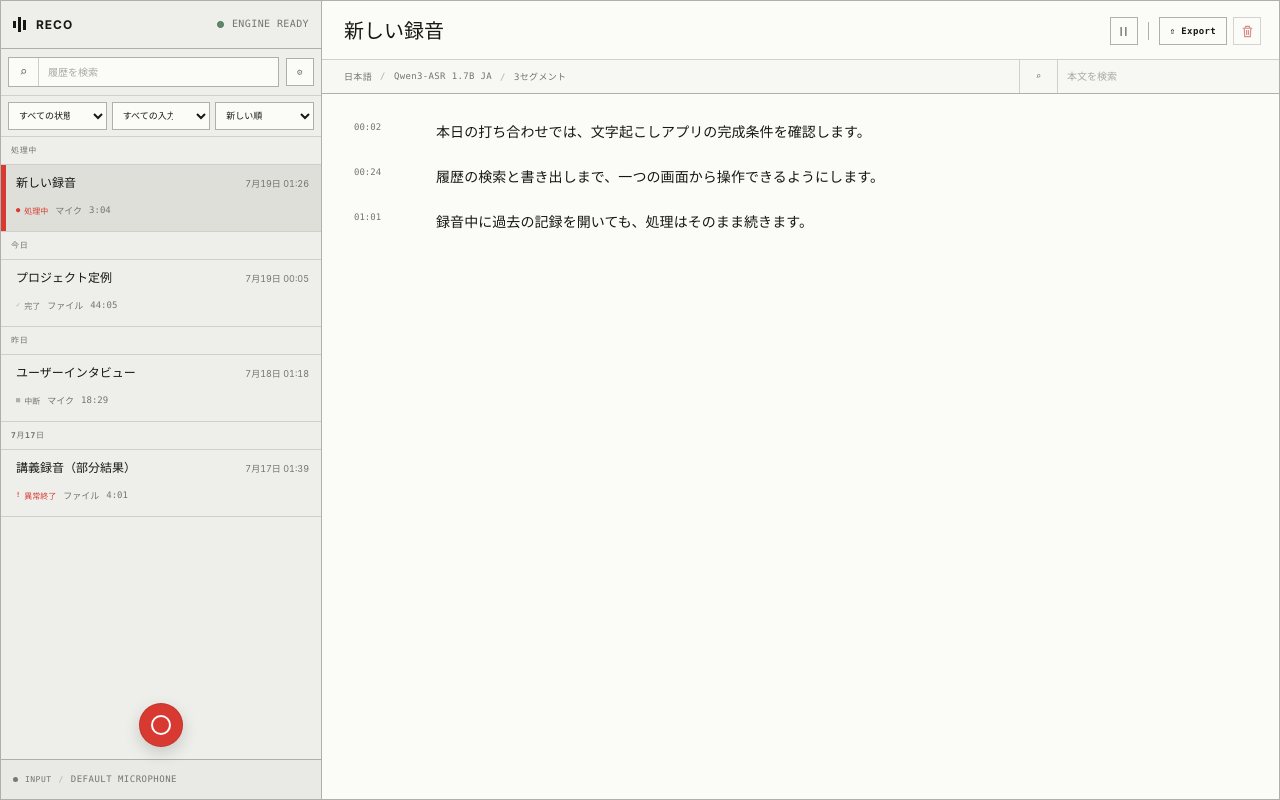
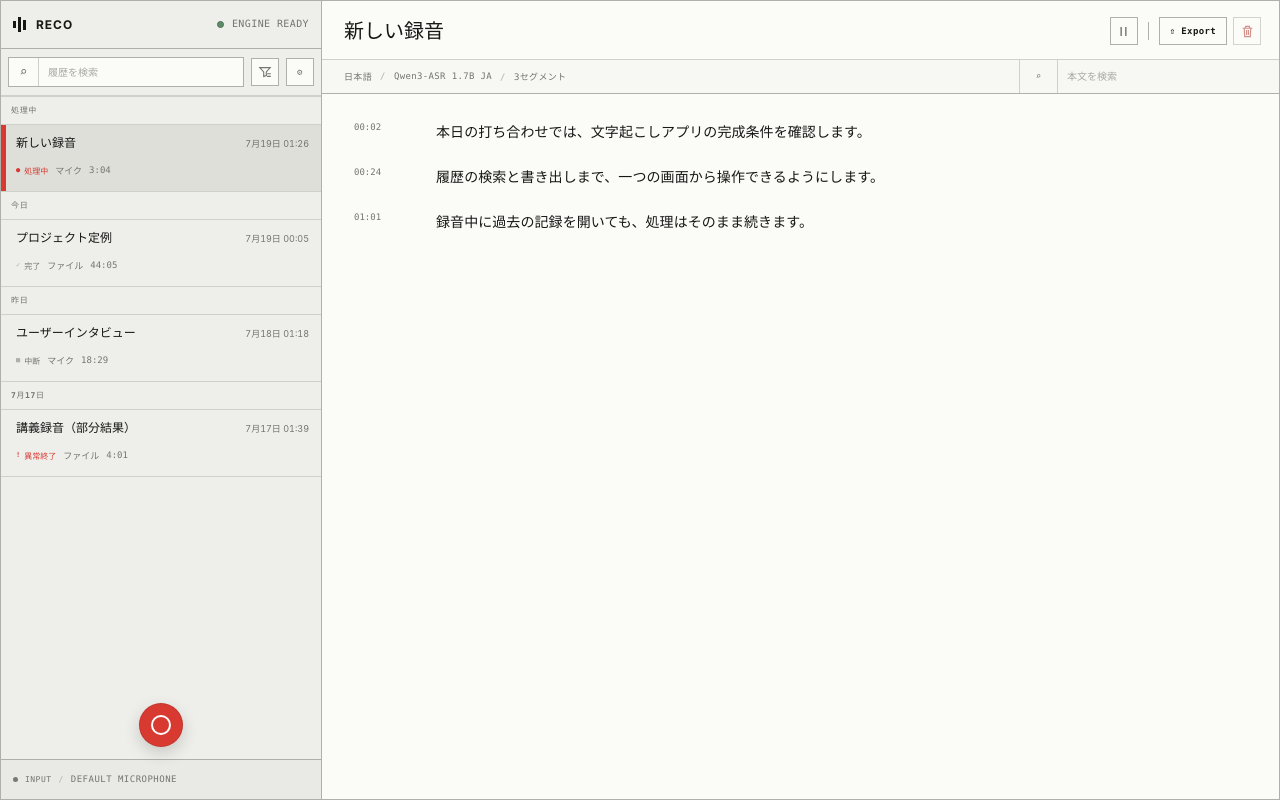
Before and after one commit to ph0ryn/RecoGUI, a React (Vite) app: page / in a window 1280 px wide. Built offline with nearby package versions, Linux system fonts and the light colour scheme.

Commit message:
feat: move history filters into toolbar menu
- replace persistent filter controls with a compact filter and sort button

- preserve selections and close the menu on outside click or Escape

```diff
--- a/src/App.css
+++ b/src/App.css
@@ -140,7 +140,7 @@ button:disabled {
 .mode-label,
 .machine-state,
 .history-search,
-.filters,
+.filter-popover,
 .history-row-meta,
 .status-badge,
 .session-metadata,
@@ -327,6 +327,7 @@ button:disabled {
 }
 
 .history-toolbar {
+  position: relative;
   grid-row: 2;
   border-bottom: 1px solid var(--line);
 }
@@ -368,22 +369,60 @@ button:disabled {
   background: var(--panel) !important;
 }
 
-.filters {
-  display: grid;
-  grid-template-columns: repeat(3, minmax(0, 1fr));
-  gap: 5px;
-  padding: 6px 7px;
+.filter-menu-wrap {
+  position: relative;
+  flex: none;
 }
 
-.filters label {
-  min-width: 0;
+.filter-button {
+  width: 28px !important;
+  height: 28px !important;
+  border: 1px solid var(--line-dark) !important;
+  background: var(--panel) !important;
 }
 
-.filters label > span {
-  display: none;
+.filter-button svg {
+  width: 14px;
+  height: 14px;
+  fill: none;
+  stroke: currentcolor;
+  stroke-linecap: square;
+  stroke-linejoin: miter;
+  stroke-width: 1.25;
 }
 
-.filters select,
+.filter-button.active {
+  color: var(--ink);
+  background: var(--selected) !important;
+}
+
+.filter-popover {
+  position: absolute;
+  z-index: 70;
+  top: calc(100% + 5px);
+  right: 0;
+  display: grid;
+  width: 220px;
+  gap: 9px;
+  padding: 10px;
+  border: 1px solid var(--line-dark);
+  background: var(--panel);
+  box-shadow: 6px 6px 0 rgb(0 0 0 / 12%);
+}
+
+.filter-popover label {
+  display: grid;
+  min-width: 0;
+  gap: 4px;
+}
+
+.filter-popover label > span {
+  color: var(--muted);
+  font-size: 8px;
+  letter-spacing: 0.08em;
+}
+
+.filter-popover select,
 .settings-section select {
   width: 100%;
   height: 28px;
--- a/src/App.tsx
+++ b/src/App.tsx
@@ -153,6 +153,7 @@ function App() {
   const [sessionProgress, setSessionProgress] = useState<Record<string, number>>({});
   const [queue, setQueue] = useState<QueueSnapshot>(emptyQueue);
   const [isQueueWorking, setIsQueueWorking] = useState(false);
+  const [isFilterMenuOpen, setIsFilterMenuOpen] = useState(false);
   const [contextMenu, setContextMenu] = useState<{
     session: SessionEntity;
     x: number;
@@ -163,6 +164,7 @@ function App() {
   const transcriptRef = useRef<HTMLDivElement>(null);
   const newButtonRef = useRef<HTMLButtonElement>(null);
   const dialogInvokerRef = useRef<HTMLElement | null>(null);
+  const filterMenuRef = useRef<HTMLDivElement>(null);
   const sessions = sessionState.orderedSessionIds
     .map((id) => sessionState.sessionsById[id])
     .filter((session): session is SessionEntity => session !== undefined);
@@ -373,6 +375,24 @@ function App() {
       window.removeEventListener("blur", close);
     };
   }, [contextMenu]);
+
+  useEffect(() => {
+    if (!isFilterMenuOpen) return;
+    const closeOnPointerDown = (event: PointerEvent) => {
+      if (!filterMenuRef.current?.contains(event.target as Node)) setIsFilterMenuOpen(false);
+    };
+    const closeOnEscape = (event: globalThis.KeyboardEvent) => {
+      if (event.key === "Escape") setIsFilterMenuOpen(false);
+    };
+
+    window.addEventListener("pointerdown", closeOnPointerDown);
+    window.addEventListener("keydown", closeOnEscape);
+
+    return () => {
+      window.removeEventListener("pointerdown", closeOnPointerDown);
+      window.removeEventListener("keydown", closeOnEscape);
+    };
+  }, [isFilterMenuOpen]);
 
   function handleEngineEvent(message: EngineEvent): void {
     if (message.event === "queue.changed") {
@@ -1016,22 +1036,33 @@ function App() {
                 </button>
               )}
             </label>
+            <div className="filter-menu-wrap" ref={filterMenuRef}>
               <button
-              aria-label="設定を開く"
-              className="icon-button settings-button"
-              onClick={() => openDialog("settings")}
-              title="設定"
+                aria-expanded={isFilterMenuOpen}
+                aria-label="履歴のフィルタと並び替え"
+                className={`icon-button filter-button${
+                  statusFilter !== "all" || inputFilter !== "all" || sortOrder !== "newest"
+                    ? " active"
+                    : ""
+                }`}
+                onClick={() => setIsFilterMenuOpen((open) => !open)}
+                title="フィルタと並び替え"
                 type="button"
               >
-              ⚙
-            </button>
-          </div>
-          <div className="filters">
+                <svg aria-hidden="true" viewBox="0 0 16 16">
+                  <path d="M2 3h12L9.5 8v4l-3 1V8L2 3Z" />
+                  <path d="M11 10h3M11 13h3" />
+                </svg>
+              </button>
+              {isFilterMenuOpen && (
+                <div aria-label="履歴のフィルタと並び替え" className="filter-popover" role="group">
                   <label>
                     <span>状態</span>
                     <select
                       aria-label="状態で絞り込み"
-                onChange={(event) => setStatusFilter(event.target.value as typeof statusFilter)}
+                      onChange={(event) =>
+                        setStatusFilter(event.target.value as typeof statusFilter)
+                      }
                       value={statusFilter}
                     >
                       <option value="all">すべての状態</option>
@@ -1066,6 +1097,18 @@ function App() {
                       <option value="longest">長い順</option>
                     </select>
                   </label>
+                </div>
+              )}
+            </div>
+            <button
+              aria-label="設定を開く"
+              className="icon-button settings-button"
+              onClick={() => openDialog("settings")}
+              title="設定"
+              type="button"
+            >
+              ⚙
+            </button>
           </div>
         </div>
 
```
Also changed, not shown: 1 other file (tests, documents, lock files or other folders). Lines whose indentation alone changed are shown as unchanged.
